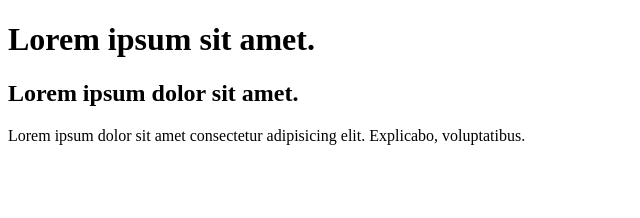
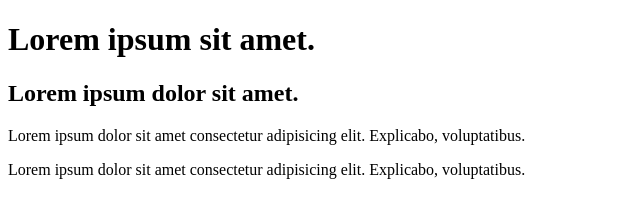
Before and after one commit to DioWeb2022/gitLearn, a plain HTML site: page index.html in a window 1280 px wide. Shown: the whole page, without its empty margins (0-640 px from the left). Drawn offline with Linux system fonts and the light colour scheme.

Commit message:
added more one p

```diff
--- a/index.html
+++ b/index.html
@@ -10,5 +10,6 @@
     <h1>Lorem ipsum sit amet.</h1>
     <h2>Lorem ipsum dolor sit amet.</h2>
     <p>Lorem ipsum dolor sit amet consectetur adipisicing elit. Explicabo, voluptatibus.</p>
+    <p>Lorem ipsum dolor sit amet consectetur adipisicing elit. Explicabo, voluptatibus.</p>
 </body>
 </html>
```
